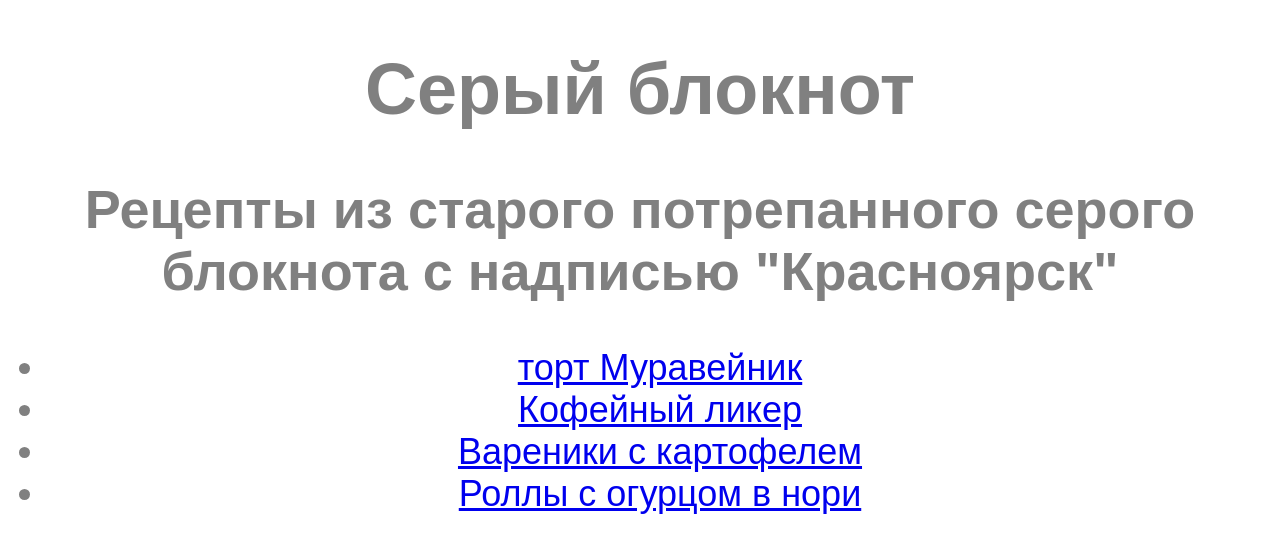
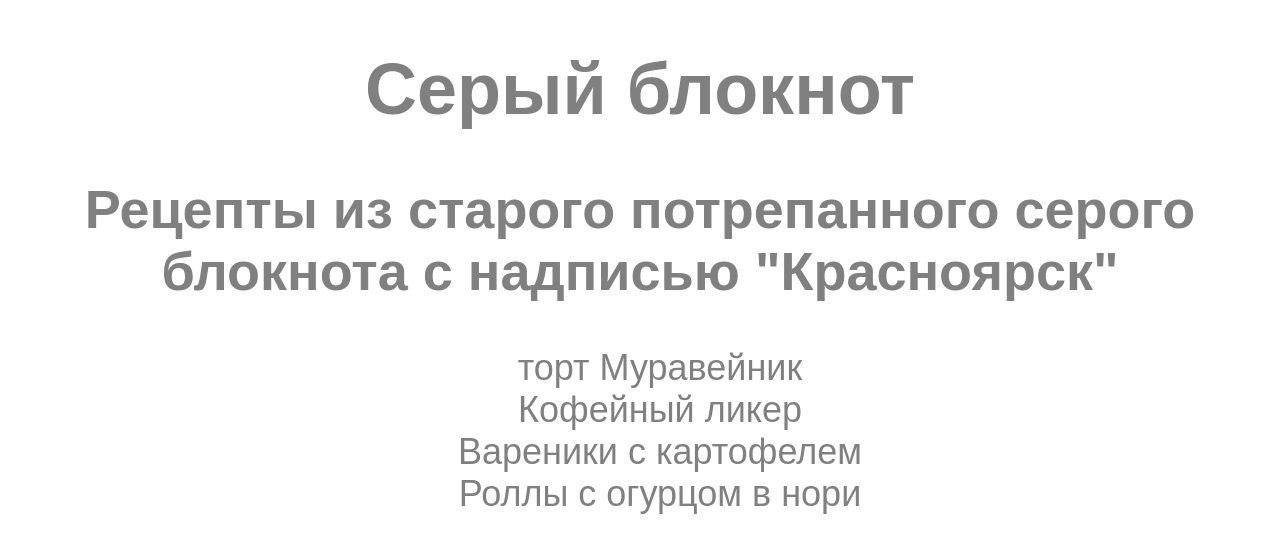
Before and after one commit to AJaggens/odin-recipes, a plain HTML site: page index.html in a window 1280 px wide. Drawn offline with Linux system fonts and the light colour scheme.

Commit message:
minor css edit

```diff
--- a/styles.css
+++ b/styles.css
@@ -24,3 +24,16 @@ p {
 body {
     font-family: Arial, Helvetica, sans-serif;
 }
+
+ul {
+    list-style-type: none;
+}
+
+a {
+    color: grey;
+    text-decoration: none;
+}
+
+a:hover {
+    color: black;
+}
```
